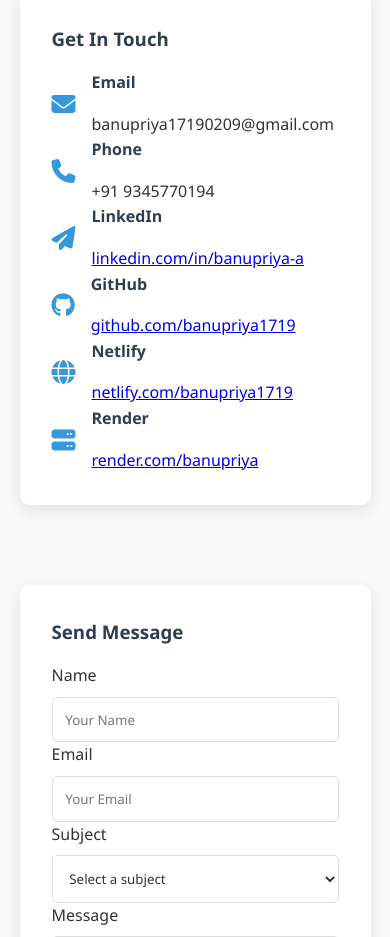
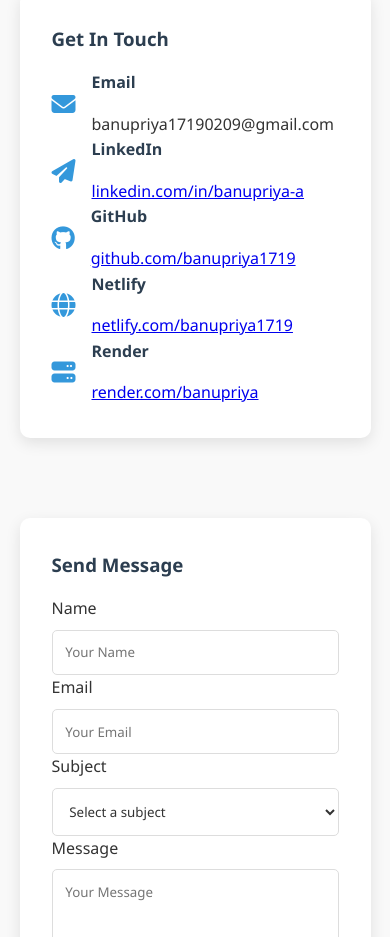
Before and after one commit to banupriya1719/myportfolio, a plain HTML site: page index.html in a window 390 px wide. Shown: the part 7115-8052 px from the top of the page. Drawn offline with nearby package versions, Linux system fonts and the light colour scheme.

Commit message:
deleted my phone number from my contacts

```diff
--- a/index.html
+++ b/index.html
@@ -840,14 +840,6 @@
                         </div>
 
                         <div class="contact-item">
-                            <i class="fas fa-phone"></i>
-                            <div>
-                                <h4>Phone</h4>
-                                <p>+91 9345770194</p>
-                            </div>
-                        </div>
-
-                        <div class="contact-item">
                             <i class="fas fa-paper-plane"></i>
                             <div>
                                 <h4>LinkedIn</h4>
```
